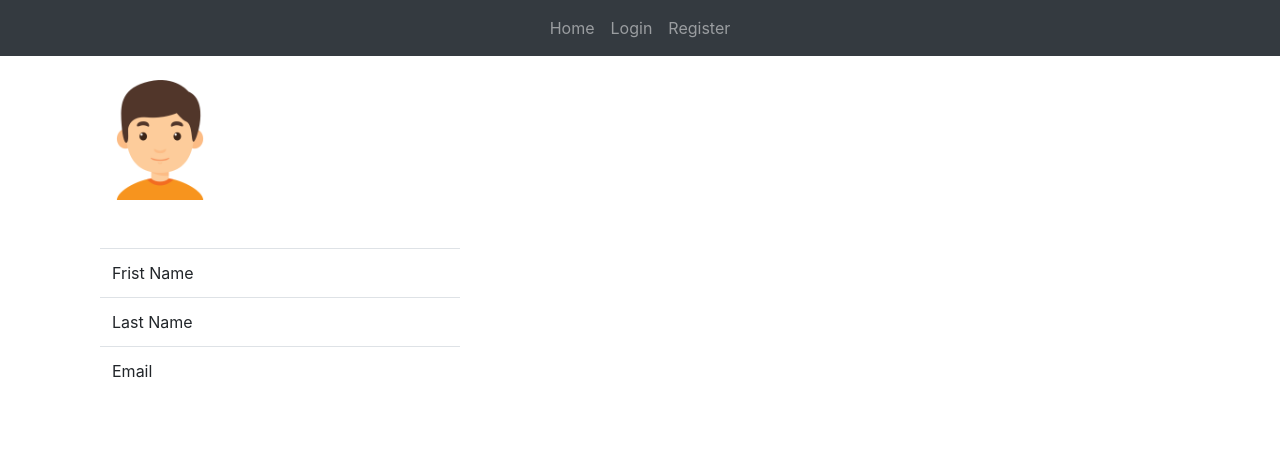
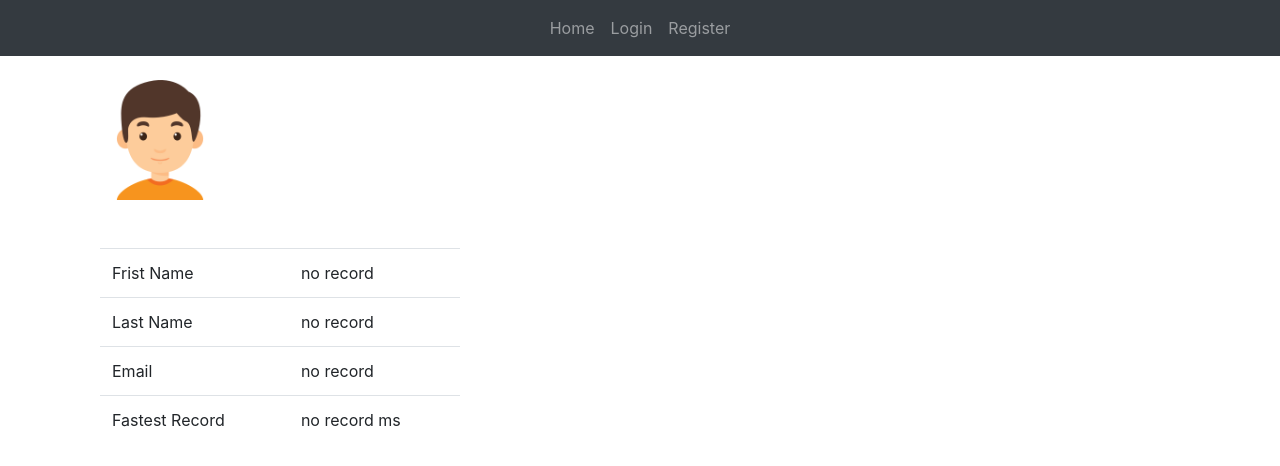
Before and after one commit to b03902130/motionrun, a React (Create React App) app: page /profile in a window 1280 px wide. Shown: the top 466 px of the page. Built offline with nearby package versions, Linux system fonts and the light colour scheme.

Commit message:
display profile highest score & modify README

```diff
--- a/src/components/Profile.js
+++ b/src/components/Profile.js
@@ -1,32 +1,38 @@
 import React, { Component } from 'react';
+import headshot from '../boy.png'
+import axios from 'axios'
 import jwt_decode from 'jwt-decode'
-import headshot from '../boy.png'
 
 class Profile extends Component {
     constructor() {
         super();
         this.state = {
-            first_name: '',
-            last_name: '',
-            email: ''
+            first_name: 'no record',
+            last_name: 'no record',
+            email: 'no record',
+            score: 'no record'
         }
     }
 
-
     componentDidMount() {
         if (localStorage.usertoken) {
-            const token = localStorage.usertoken;
-            const decoded = jwt_decode(token);
-            // this.setState(state =>{
-            //     state.first_name = decoded.first_name;
-            //     state.last_name = decoded.last_name;
-            //     state.email = decoded.email;
-            // })
-            this.setState({
+            const token = localStorage.usertoken
+            const decoded = jwt_decode(token)
+            const userid = decoded.id
+            let update = {
                 first_name: decoded.first_name,
                 last_name: decoded.last_name,
-                email: decoded.email
-            })
+                email: decoded.email,
+            }
+            axios.get(window.env.backend + 'score', {headers: {id: parseInt(userid)} })
+                .then(res => {
+                    update.score = res.data.score
+                    this.setState(update)
+                })
+                .catch(err => {
+                    alert('Error when getting profile')
+                    debugger
+                })
         }
     }
 
@@ -53,6 +59,10 @@ class Profile extends Component {
                                 <tr>
                                     <td>Email</td>
                                     <td>{this.state.email}</td>
+                                </tr>
+                                <tr>
+                                    <td>Fastest Record</td>
+                                    <td>{this.state.score ? `${this.state.score} ms` : 'no record'}</td>
                                 </tr>
                             </tbody>
                         </table>
--- a/src/components/Room.js
+++ b/src/components/Room.js
@@ -108,7 +108,7 @@ class Room extends Component {
         pixel = pixel <= threshold ? pixel : threshold
 
         if (process.env.NODE_ENV === 'development') {
-            pixel *= 10
+            pixel *= 100
         }
 
         let old_x = this.state.players_info[this.userid].x
@@ -158,7 +158,7 @@ class Room extends Component {
                         this.end = true
                         let userid = this.userid
                         let roomid = this.props.match.params.roomid
-                        axios.post(window.env.backend + 'record', {roomid: roomid, score: timing}, {headers: {id: userid} })
+                        axios.post(window.env.backend + 'record', {roomid: roomid, score: parseInt(timing)}, {headers: {id: userid} })
                             .then(res => {
                                 console.log('Update successes')
                             })
```
Also changed, not shown: routes/HomePage.js (+19 -0 lines), 1 other file (tests, documents, lock files or other folders).
